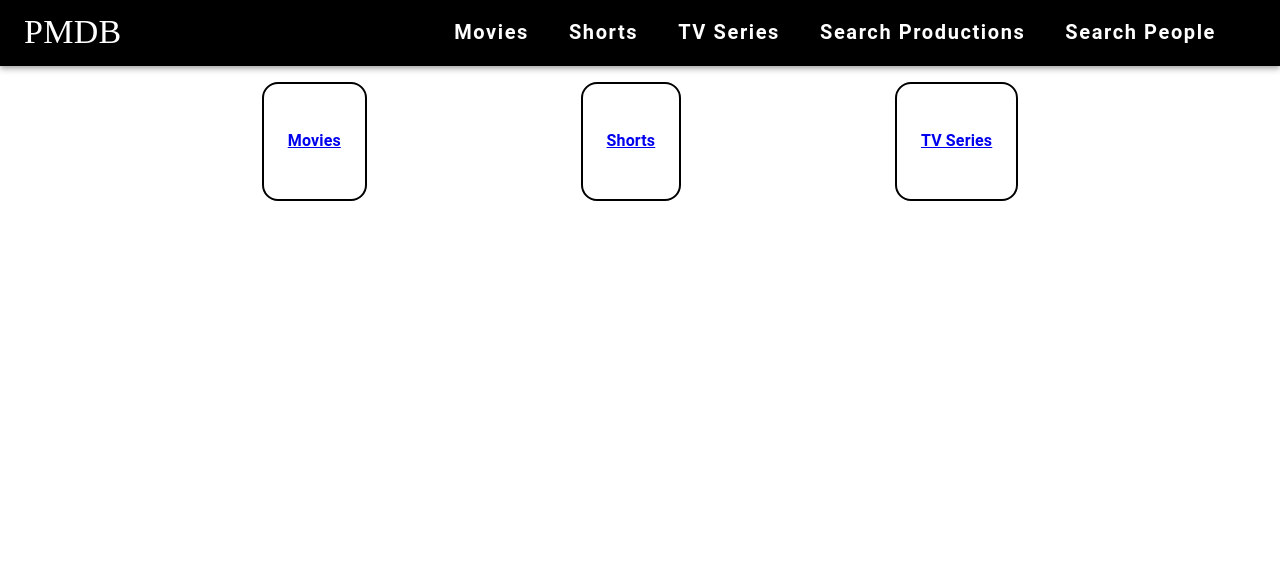
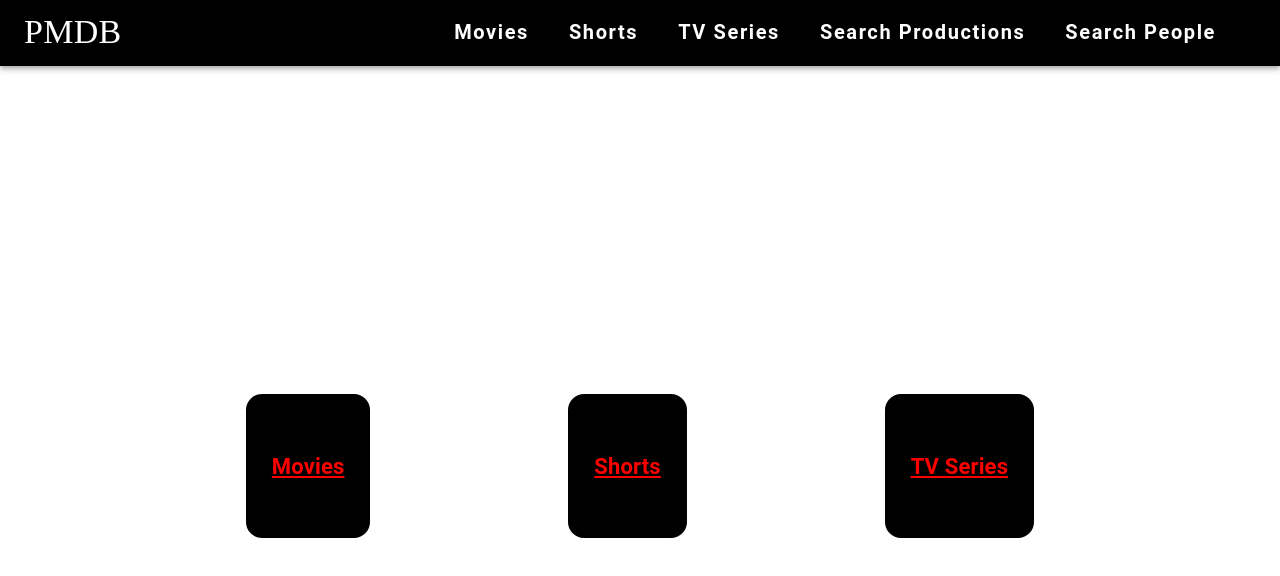
Before and after one commit to zairuiy-coding/IMDB-full-stack-clone, a React (Create React App) app in the folder client/: page /search_productions in a window 1280 px wide. Shown: the top 576 px of the page. Built offline with nearby package versions, Linux system fonts and the light colour scheme; no server answers.

Commit message:
type page updated

```diff
--- a/client/src/components/NavBar.js
+++ b/client/src/components/NavBar.js
@@ -18,7 +18,7 @@ function NavText({ href, text, isMain }) {
           textDecoration: 'none',
           transition: 'color 0.3s ease',
           '&:hover': {
-            color: '#ff4081',
+            color: '#ff0000',
           },
         },
       }}
--- a/client/src/pages/TypesPage.js
+++ b/client/src/pages/TypesPage.js
@@ -9,7 +9,17 @@ export default function TypesPage() {
   // Flexboxes are incredibly powerful. You can learn more on MDN web docs linked below (or many other online
   // resources).
   // https://developer.mozilla.org/en-US/docs/Learn/CSS/CSS_layout/Flexbox
-  const flexFormat = { display: 'flex', flexDirection: 'row', flexWrap: 'wrap', justifyContent: 'space-evenly' };
+  // const flexFormat = { display: 'flex', flexDirection: 'row', flexWrap: 'wrap', justifyContent: 'space-evenly', height: '15vh'};
+
+  const flexFormat = {
+    display: 'flex',
+    flexDirection: 'row',
+    flexWrap: 'wrap',
+    justifyContent: 'space-evenly',
+    // justifyContent: 'center',
+    alignItems: 'center',
+    minHeight: '100vh', // Use minHeight to center vertically
+  };
 
   return (
     <Container style={flexFormat}>
@@ -18,11 +28,26 @@ export default function TypesPage() {
           key={type}
           p={3}
           m={2}
-          style={{ background: 'white', borderRadius: '16px', border: '2px solid #000' }}
+          // style={{ background: 'black', borderRadius: '16px', border: '2px solid #000' }}
+          style={{
+            background: 'black',
+            borderRadius: '16px',
+            border: '2px solid #000',
+            color: 'red', // Set the text color to red
+            textAlign: 'center', // Center the text
+            fontSize: '22px',
+          }}
         >
-          <h4><NavLink to={`/search_productions/${type}`}>{type}</NavLink></h4>
+          {/* <h4><NavLink to={`/search_productions/${type}`}>{type}</NavLink></h4> */}
+          <h4>
+              <NavLink to={`/search_productions/${type}`} style={{ color: 'red' }}>
+                {type}
+              </NavLink>
+          </h4>
         </Box>
       )}
     </Container>
   );
+
+
 };
```
